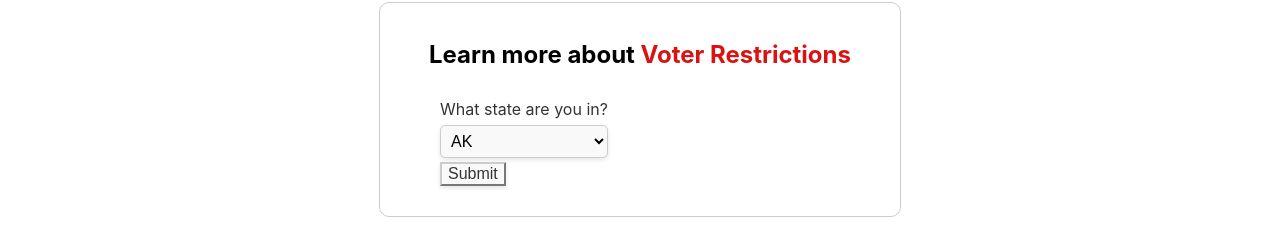
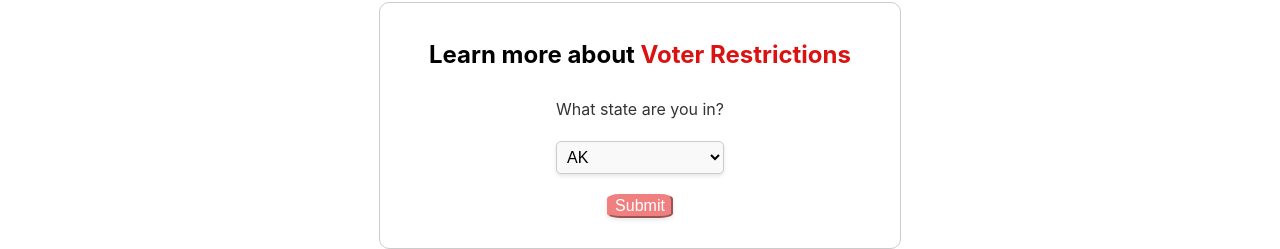
Before and after one commit to SaketR3/Voting-Restrictions-Guide, a React (Vite) app in the folder client/: page / in a window 1280 px wide. Shown: the part 618-867 px from the top of the page. Before the commit the page ends 835 px from the top, so only its background shows below. Built offline with nearby package versions, Linux system fonts and the light colour scheme.

Commit message:
Fix search button styling

```diff
--- a/client/src/App.css
+++ b/client/src/App.css
@@ -89,30 +89,34 @@
   align-items: center;
   width: 80%;
   margin-bottom: 20px;
+}
 
-  .state-search-button {
+.state-search-button {
     height: 100%;
     max-height: 100%;
     cursor: pointer;
-    background-color: var(--background-color);
-    border-color: var(--border-color);
-    color: hsl(0, 0%, 20%);
+    background-color: lightcoral;
+    border-color: lightcoral;
+    color: white;
     font-size: var(--font-size-select);
     box-shadow: 0 2px 4px rgba(0, 0, 0, 0.1);
-    transition: background-color 0.3s ease, box-shadow 0.3s ease;
+    transition: lightcoral 0.3s ease, box-shadow 0.3s ease;
+    border-radius: 20%;
 
     &:hover {
-      background-color: #e0e0e0;
+      background-color: red;
       box-shadow: 0 4px 6px rgba(0, 0, 0, 0.15);
     }
   }
-}
+
 
 .state-select-wrapper {
   display: flex;
   flex-direction: column;
-  align-items: baseline;
-  gap: 4px;
+  justify-content: center;
+  align-items: center;
+  margin-inline: auto;
+  gap: 20px;
 
   label {
     font-size: var(--font-size-label);
```
